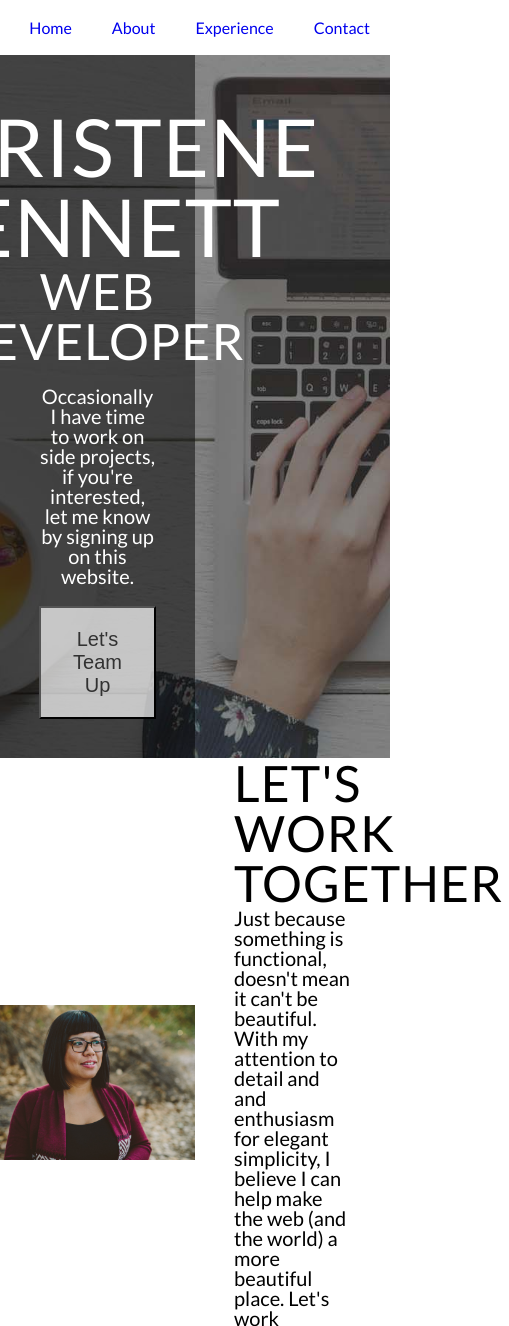
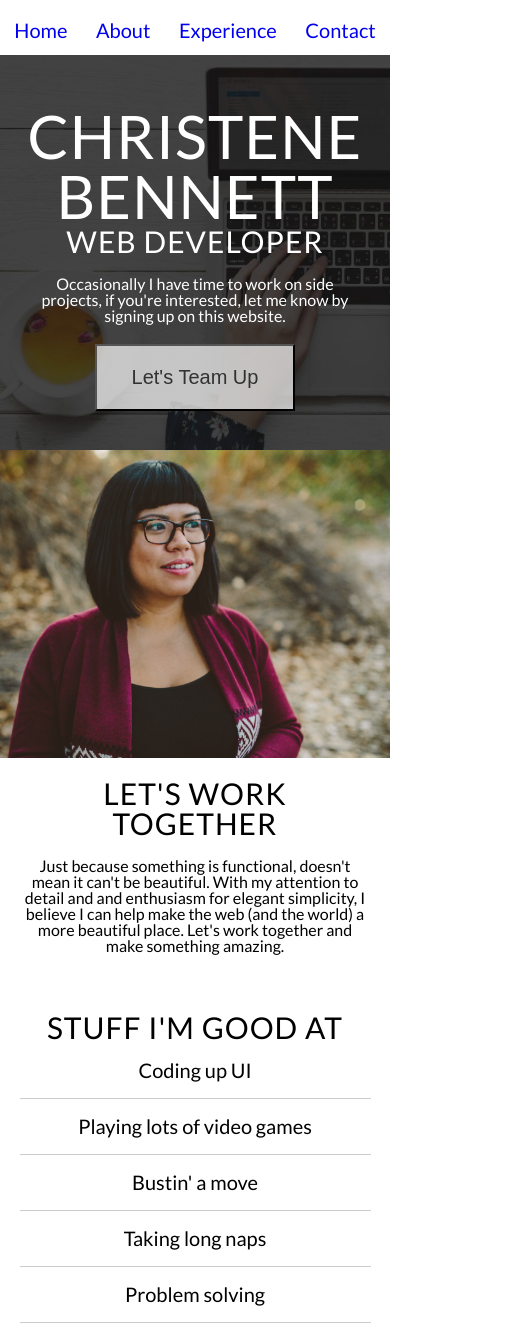
Before and after one commit to christenebennett/christenebennett.github.io, a plain HTML site: page index.html in a window 390 px wide. Shown: the top 1326 px of the page, 509 px wide, since content can reach past the window. Drawn offline with Linux system fonts and the light colour scheme.

Commit message:
added updated files to repo

```diff
--- a/index.html
+++ b/index.html
@@ -3,6 +3,7 @@
 <html lang="en">
 <head>
   <meta charset="utf-8">
+  <meta name="viewport" content="width=device-width, initial-scale=1.0">
 
   <title>Christene Bennett | Web Developer</title>
 
--- a/less/index.less
+++ b/less/index.less
@@ -88,12 +88,21 @@ body {
 	font-family: 'Lato', sans-serif;
 	h2 {
 		font-size: 5rem;
+		@media (max-width: 500px) {
+			font-size: 3rem;
+		}
 	}
 	h4 {
 		font-size: 4rem;
+		@media (max-width: 500px) {
+			font-size: 2rem;
+		}
 	}
 	p {
 		font-size: 2rem;
+		@media (max-width: 500px){
+			font-size: 1.6rem;
+		}
 	}
 	h1,
 	h2,
@@ -118,16 +127,22 @@ nav {
 	height: 55px;
 	margin-top: -55px;
 	justify-content: flex-end;
+
 	a {
 		margin: 20px;
 		text-decoration: none;
 		transition: all 0.3s;
+		@media (max-width: 500px) {
+			margin: 20px 2%;
+		}
 		&:hover {
 			color: @green-color;
 		}
 	}
-
-
+	@media (max-width: 500px) {
+		justify-content: space-around;
+		font-size: 20px;
+	}
 }
 
 header {
@@ -138,6 +153,9 @@ header {
 	margin-top: 55px;
 		h1 {
 			font-size: 8rem;
+			@media (max-width: 500px) {
+				font-size: 6rem;
+			}
 		}
 
 }
@@ -151,8 +169,13 @@ header {
 	align-items: center;
 	padding: 13% 10% 10% 10%;
 	text-align: center;
+
 	p, h4 {
 		padding: 20px 0;
+	}
+
+	@media (max-width: 800px){
+		max-width: 100%;
 	}
 }
 
@@ -184,8 +207,24 @@ button:hover {
 		flex-direction: column;
 		justify-content: center;
 		align-items: flex-start;
+		@media (max-width: 800px) {
+			padding: 2%;
+		}
+		@media (max-width: 500px) {
+			width: 100%;
+			text-align: center;
+			padding: 5%;
+		}
 		h2 {
 			text-align: left;
+			@media (max-width: 500px) {
+				text-align: center;
+			}
+		}
+		p {
+			@media (max-width: 500px) {
+				padding-top: 20px;
+			}
 		}
 	}
 
@@ -193,33 +232,61 @@ button:hover {
 		width: 50%;
 		display: flex;
 		align-items: center;
+		@media (max-width: 500px) {
+			width: 100%;
+		}
 			img {
 				max-width: 100%;
 			}
+	}
+	@media (max-width: 500px) {
+		flex-direction: column;
 	}
 }
 
 #experience {
 	.flex-row();
+	@media (max-width: 500px) {
+		flex-direction: column;
+	}
 	.experience__skills,
 	.experience__history {
 		width: 50%;
+		@media (max-width: 500px) {
+			width: 100%;
+		}
 	}
 	.experience__skills {
 		text-align: right;
 		padding: 10%;
 		width: 50%;
+		@media (max-width: 800px) {
+			padding: 10% 5%;
+		}
+		@media (max-width: 500px) {
+			width: 100%;
+		}
 		ul li {
 			.table-list-space();
 			text-transform: none;
 			letter-spacing: 0;
+			@media (max-width: 500px) {
+				text-align: center;
+			}
+		}
+		h2 {
+			@media (max-width: 500px) {
+				text-align: center;
+			}
 		}
 	}
 	.experience__history {
 		color: @primary-color;
 		background: #9CA353;
-		padding: 10%;
+		padding: 5%;
+
 	}
+
 	.history-box {
 		// margin: 5%;
 		background: rgba(0,0,0,0.2);
@@ -251,6 +318,9 @@ button:hover {
 	p {
 		margin-top: 20px;
 	}
+	@media (max-width: 500px) {
+		font-size: 100px;
+	}
 }
 
 footer {
```
Also changed, not shown: css/index.css.
